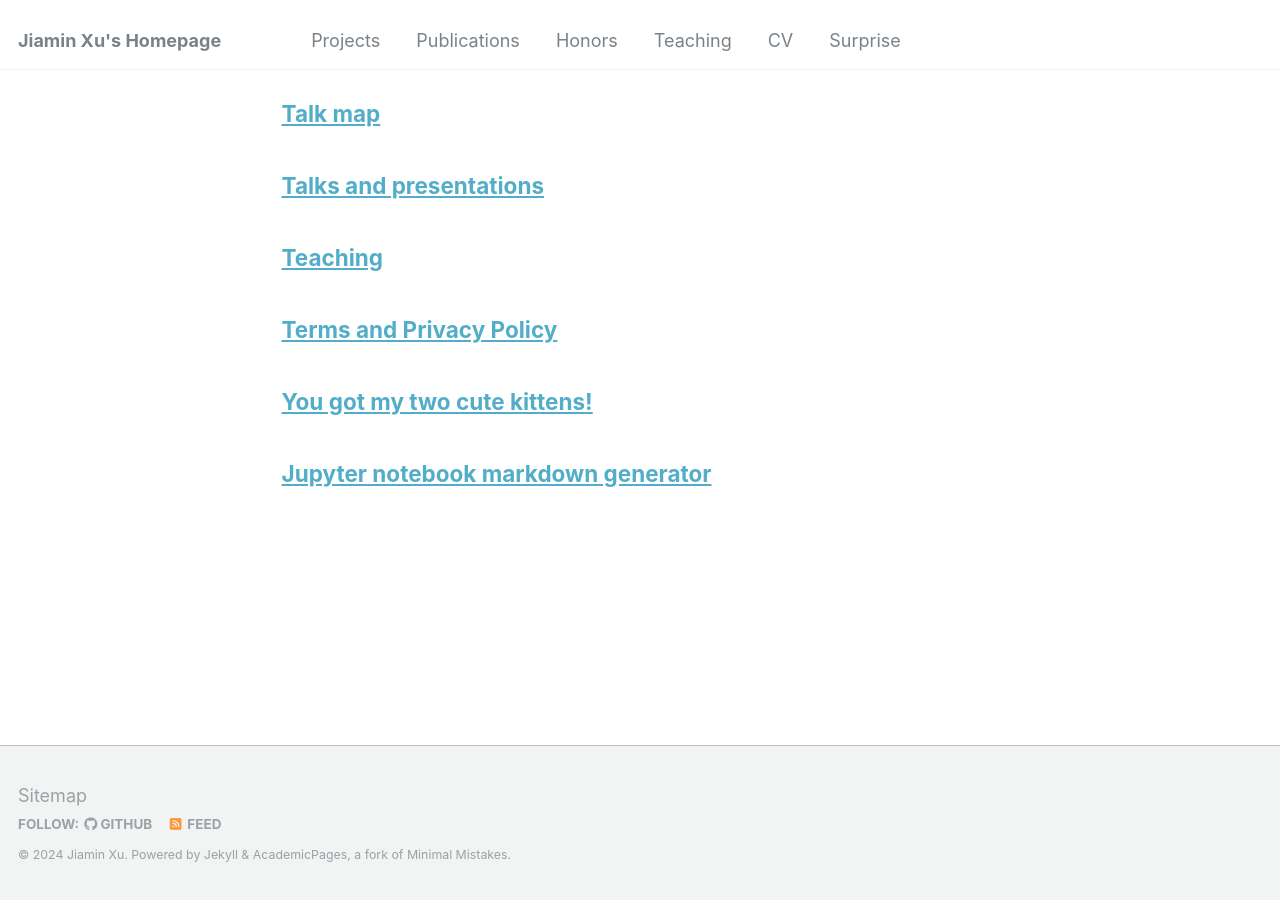
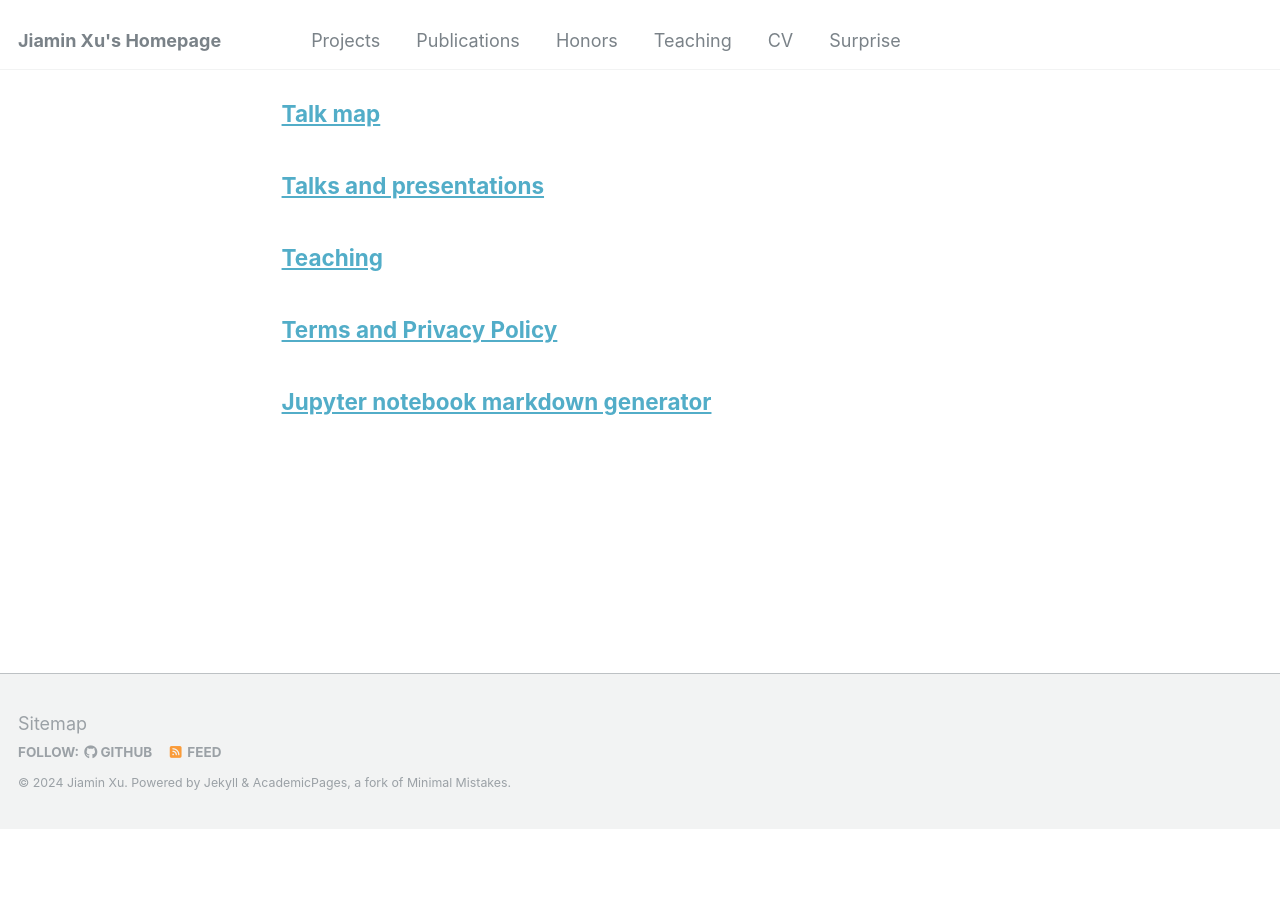
Before and after one commit to Jiaminx7/Website, a Jekyll site: the page built from _pages/page-archive.html, in a window 1280 px wide and 900 px high, scrolled down 1015 px. Built offline with Jekyll 4.4.1, drawn with Linux system fonts in a browser that asks for light colours; after the commit the page ends 1843 px from its top, so only the background shows below that.

Commit message:
Update year-archive.html

```diff
--- a/_pages/year-archive.html
+++ b/_pages/year-archive.html
@@ -1,7 +1,7 @@
 ---
 layout: archive
 permalink: /year-archive/
-title: "You got my two cute kittens!"
+title: ""
 author_profile: true
 redirect_from:
   - /wordpress/blog-posts/
@@ -28,35 +28,35 @@ redirect_from:
     <hr>
 
     <h3>Sweet Potatoes</h3>
-    <iframe width="560" height="315" src="https://www.youtube.com/embed/v8qaCb-2BAA"
+    <iframe width="560" height="315" src="https://www.youtube.com/embed/v8qac0J-2BA"
     title="YouTube video player" frameborder="0" allow="accelerometer; autoplay;
     clipboard-write; encrypted-media; gyroscope; picture-in-picture" allowfullscreen></iframe>
 
     <hr>
 
     <h3>Chicken</h3>
-    <iframe width="560" height="315" src="https://www.youtube.com/embed/ANV7pCT4sO?"
+    <iframe width="560" height="315" src="https://www.youtube.com/embed/ANV7pCTCa5Q"
     title="YouTube video player" frameborder="0" allow="accelerometer; autoplay;
     clipboard-write; encrypted-media; gyroscope; picture-in-picture" allowfullscreen></iframe>
 
     <hr>
 
     <h3>Under commands</h3>
-    <iframe width="560" height="315" src="https://www.youtube.com/embed/O6pu7MMG2GI"
+    <iframe width="560" height="315" src="https://www.youtube.com/embed/Qcpu7M6NG2I"
     title="YouTube video player" frameborder="0" allow="accelerometer; autoplay;
     clipboard-write; encrypted-media; gyroscope; picture-in-picture" allowfullscreen></iframe>
 
     <hr>
 
     <h3>Cleaning</h3>
-    <iframe width="560" height="315" src="https://www.youtube.com/embed/abc123"
+    <iframe width="560" height="315" src="https://www.youtube.com/embed/6oT6N2eohiM"
     title="YouTube video player" frameborder="0" allow="accelerometer; autoplay;
     clipboard-write; encrypted-media; gyroscope; picture-in-picture" allowfullscreen></iframe>
 
     <hr>
 
     <h3>Teeth brushing</h3>
-    <iframe width="560" height="315" src="https://www.youtube.com/embed/xyz789"
+    <iframe width="560" height="315" src="https://www.youtube.com/embed/IaUv5HhkJtg"
     title="YouTube video player" frameborder="0" allow="accelerometer; autoplay;
     clipboard-write; encrypted-media; gyroscope; picture-in-picture" allowfullscreen></iframe>
 
```
